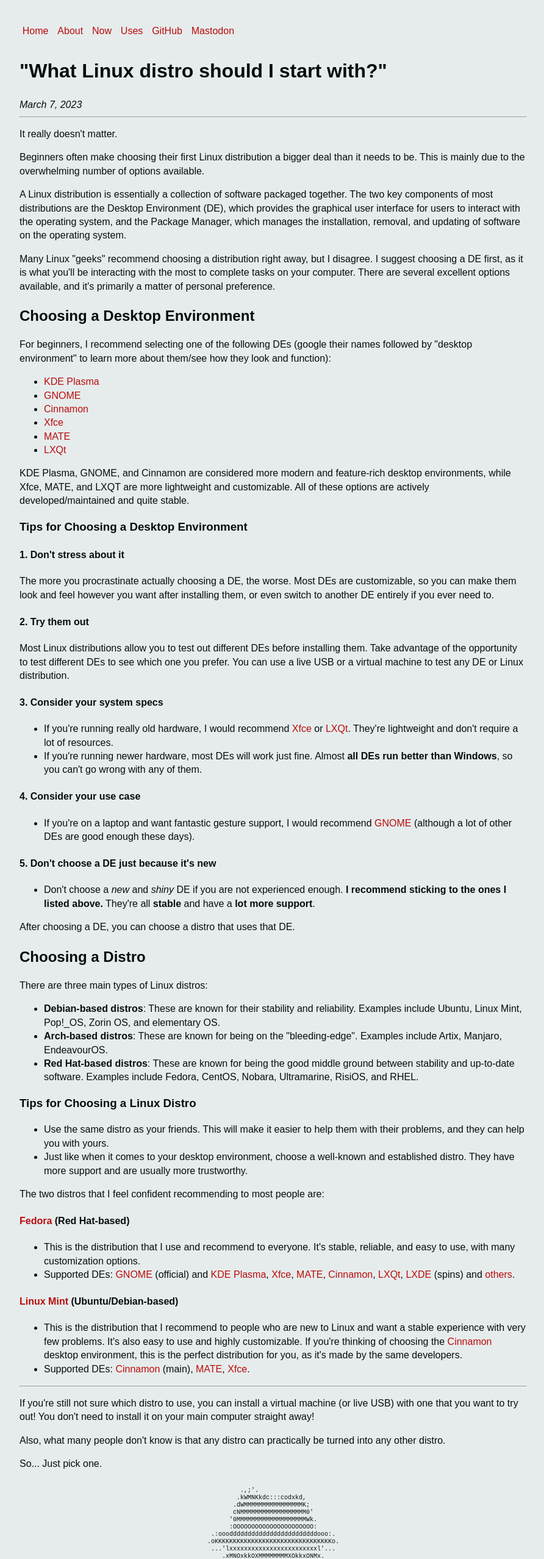
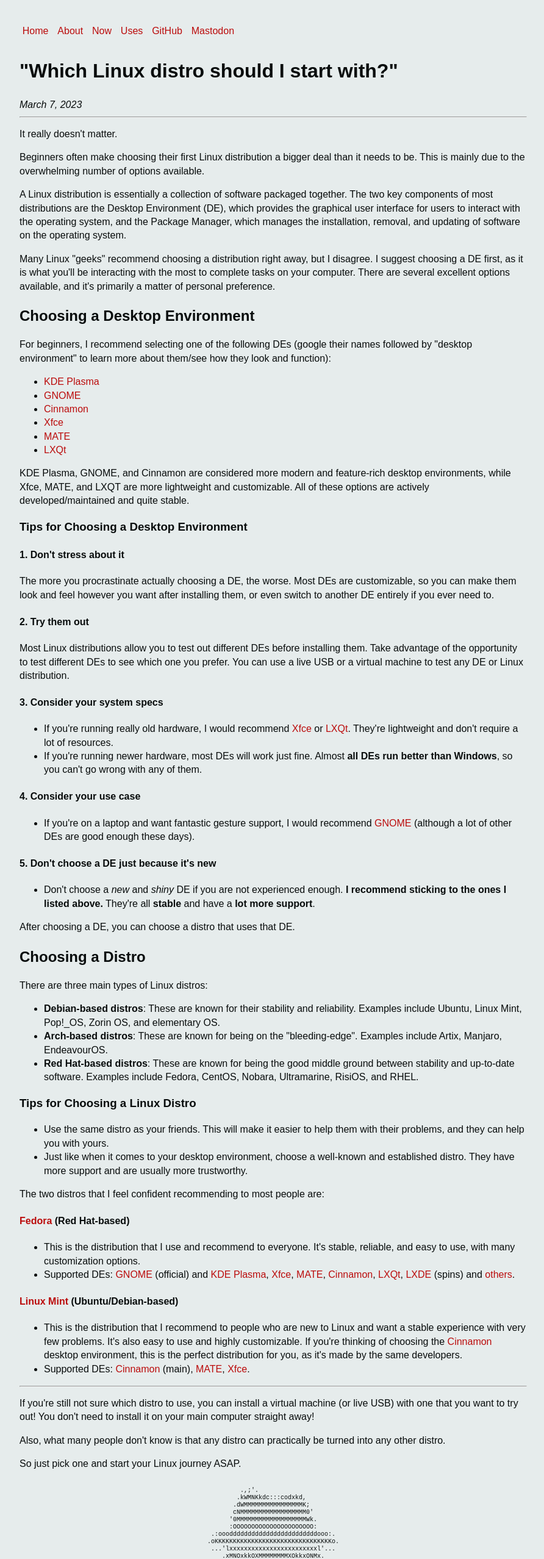
Before and after one commit to Kraktoos/kraktoos-site, an Eleventy site: page src/posts/distro-to-start-with.md in a window 1280 px wide. Shown: the top 2556 px of the page at 61% size, without its empty margins (192-1084 px from the left). Built offline with nearby package versions, Linux system fonts and the light colour scheme; Eleventy itself is replaced by a stand-in of ours; files that its build step writes are made by us from their sources.

Commit message:
Update distro-to-start-with.md

```diff
--- a/src/posts/distro-to-start-with.md
+++ b/src/posts/distro-to-start-with.md
@@ -1,5 +1,5 @@
 ---
-title: '"What Linux distro should I start with?"'
+title: '"Which Linux distro should I start with?"'
 date: 2023-03-07
 description: "After being asked so many times, it's finally time for me to address this question."
 ---
@@ -81,4 +81,4 @@
 
 Also, what many people don't know is that any distro can practically be turned into any other distro.
 
-So... Just pick one.
+So just pick one and start your Linux journey ASAP.
```
